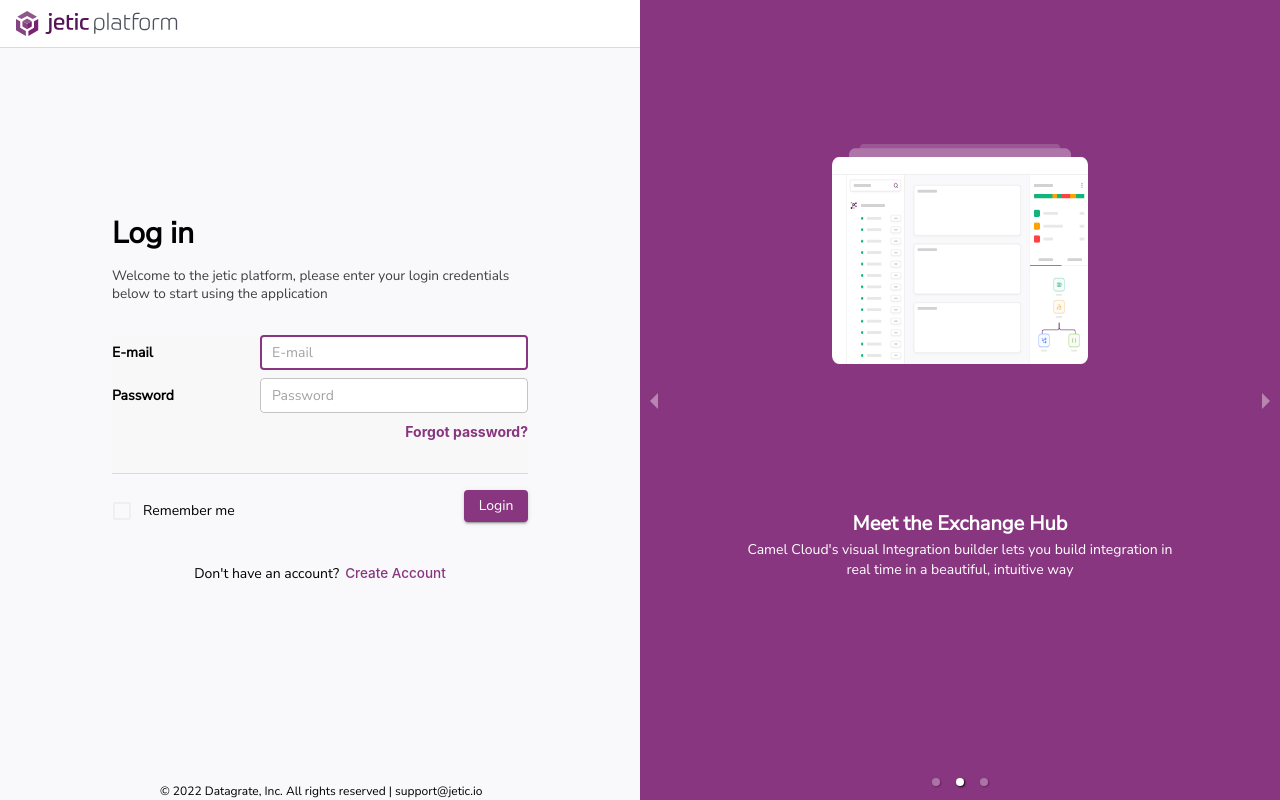
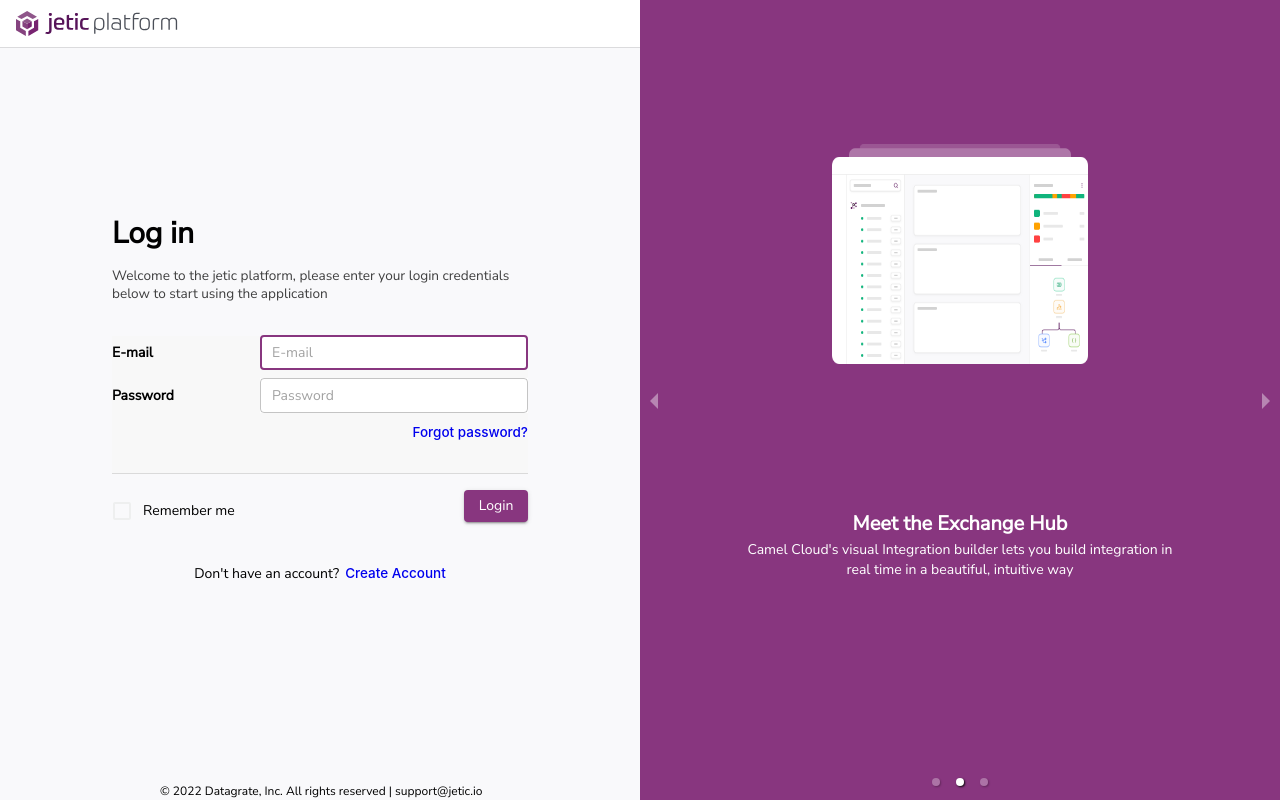
Before and after one commit to Shahbaz-Khawaja/supabase-app, a React (Create React App) app: page / in a window 1280 px wide. Built offline with nearby package versions, Linux system fonts and the light colour scheme.

Commit message:
done-ui-design-mui

```diff
--- a/src/components/Forms/LoginInputForm/LoginInputForm.js
+++ b/src/components/Forms/LoginInputForm/LoginInputForm.js
@@ -7,7 +7,6 @@ import {
   FormControlLabel,
   Checkbox,
   Typography,
-  Link,
   Divider,
   Box,
 } from "@mui/material";
@@ -15,6 +14,7 @@ import {
   useStyles,
   style,
 } from "components/Forms/LoginInputForm/LoginInputForm.style";
+import { Link } from "react-router-dom";
 import CustomTextField from "components/CustomTextField/CustomTextField";
 import { PASSWORD_RECOVERY_URL } from "utils/constants/constants";
 
@@ -66,11 +66,7 @@ const LoginInputForm = () => {
             />
 
             <div className={classes.forgotPassword}>
-              <Link
-                href={PASSWORD_RECOVERY_URL}
-                underline="none"
-                sx={{ ...style.label }}
-              >
+              <Link to={PASSWORD_RECOVERY_URL} className={classes.link}>
                 Forgot password?
               </Link>
             </div>
--- a/src/components/Forms/LoginInputForm/LoginInputForm.style.js
+++ b/src/components/Forms/LoginInputForm/LoginInputForm.style.js
@@ -1,6 +1,7 @@
 import { makeStyles } from "@mui/styles";
 
-export const useStyles = makeStyles({
+export const useStyles = makeStyles((theme) => {
+  return {
     field: {
       display: "flex",
       justifyContent: "space-between",
@@ -20,13 +21,18 @@ export const useStyles = makeStyles({
       justifyContent: "space-between",
       marginTop: "1rem",
     },
+    link: {
+      textDecoration: "none",
+      fontSize: "13.5px",
+      fontWeight: "500",
+      "&:active": {
+        color: theme.palette.primary.main,
+      },
+    },
+  };
 });
 
 export const style = {
-  label: {
-    fontSize: "14px",
-    fontWeight: "bold",
-  },
   loginBtn: {
     fontSize: "14px",
     padding: "4px 6px",
--- a/src/views/login/LoginPage.js
+++ b/src/views/login/LoginPage.js
@@ -1,7 +1,8 @@
 import React from "react";
-import { useStyles, style } from "views/login/LoginPage.style";
+import { useStyles } from "views/login/LoginPage.style";
 import LoginInputForm from "components/Forms/LoginInputForm/LoginInputForm";
-import { Typography, Link } from "@mui/material";
+import { Typography } from "@mui/material";
+import { Link } from "react-router-dom";
 import { REGISTRATION_URL } from "utils/constants/constants";
 
 const LoginPage = () => {
@@ -21,7 +22,8 @@ const LoginPage = () => {
           <Typography variant="body2" sx={{ mr: "6px" }}>
             Don&apos;t have an account?
           </Typography>
-          <Link href={REGISTRATION_URL} underline="none" sx={{ ...style.link }}>
+
+          <Link to={REGISTRATION_URL} className={classes.link}>
             Create Account
           </Link>
         </div>
--- a/src/views/login/LoginPage.style.js
+++ b/src/views/login/LoginPage.style.js
@@ -1,6 +1,7 @@
 import { makeStyles } from "@mui/styles";
 
-export const useStyles = makeStyles({
+export const useStyles = makeStyles((theme) => {
+  return {
     loginContent: {
       display: "flex",
       flexDirection: "column",
@@ -17,11 +18,13 @@ export const useStyles = makeStyles({
       justifyContent: "center",
       alignItems: "baseline",
     },
-});
-
-export const style = {
     link: {
+      textDecoration: "none",
       fontSize: "13.5px",
       fontWeight: "500",
+      "&:active": {
+        color: theme.palette.primary.main,
+      },
     },
   };
+});
--- a/src/views/passwordRecovery/PasswordRecoveryPage.js
+++ b/src/views/passwordRecovery/PasswordRecoveryPage.js
@@ -1,9 +1,7 @@
 import React from "react";
-import { Link, Typography } from "@mui/material";
-import {
-  useStyles,
-  style,
-} from "views/passwordRecovery/PasswordRecoveryPage.style";
+import { Typography } from "@mui/material";
+import { Link } from "react-router-dom";
+import { useStyles } from "views/passwordRecovery/PasswordRecoveryPage.style";
 import PasswordRecoveryForm from "components/Forms/PasswordRecoveryForm/PasswordRecoveryForm";
 import { BASE_URL } from "utils/constants/constants";
 
@@ -21,7 +19,7 @@ const PasswordRecoveryPage = () => {
         <PasswordRecoveryForm />
       </div>
       <div className={classes.center}>
-        <Link href={BASE_URL} underline="none" sx={{ ...style.label }}>
+        <Link to={BASE_URL} className={classes.link}>
           Back to Login
         </Link>
       </div>
--- a/src/views/passwordRecovery/PasswordRecoveryPage.style.js
+++ b/src/views/passwordRecovery/PasswordRecoveryPage.style.js
@@ -1,6 +1,7 @@
 import { makeStyles } from "@mui/styles";
 
-export const useStyles = makeStyles({
+export const useStyles = makeStyles((theme) => {
+  return {
     mainContent: {
       display: "flex",
       flexDirection: "column",
@@ -14,13 +15,18 @@ export const useStyles = makeStyles({
       marginTop: "2rem",
       textAlign: "center",
     },
+    link: {
+      textDecoration: "none",
+      fontSize: "13.5px",
+      fontWeight: "500",
+      "&:active": {
+        color: theme.palette.primary.main,
+      },
+    },
+  };
 });
 
 export const style = {
-  label: {
-    fontSize: "14px",
-    fontWeight: "bold",
-  },
   loginBtn: {
     fontSize: "14px",
     padding: "4px 6px",
--- a/src/views/signup/SignUpPage.js
+++ b/src/views/signup/SignUpPage.js
@@ -1,6 +1,7 @@
 import React from "react";
-import { Typography, Link } from "@mui/material";
-import { useStyles, style } from "views/signup/SignUpPage.style";
+import { Typography } from "@mui/material";
+import { Link } from "react-router-dom";
+import { useStyles } from "views/signup/SignUpPage.style";
 import SignUpForm from "components/Forms/SignupForm/SignUpForm";
 import { BASE_URL } from "utils/constants/constants";
 
@@ -20,7 +21,7 @@ const SignUpPage = () => {
         <Typography variant="body2" sx={{ mr: "6px" }}>
           Already have an account?
         </Typography>
-        <Link href={BASE_URL} underline="none" sx={{ ...style.link }}>
+        <Link to={BASE_URL} className={classes.link}>
           Login
         </Link>
       </div>
--- a/src/views/signup/SignUpPage.style.js
+++ b/src/views/signup/SignUpPage.style.js
@@ -1,6 +1,7 @@
 import { makeStyles } from "@mui/styles";
 
-export const useStyles = makeStyles({
+export const useStyles = makeStyles((theme) => {
+  return {
     mainContent: {
       display: "flex",
       flexDirection: "column",
@@ -15,11 +16,13 @@ export const useStyles = makeStyles({
       display: "flex",
       justifyContent: "center",
     },
-});
-
-export const style = {
     link: {
-    fontWeight: "bold",
+      textDecoration: "none",
       fontSize: "13.5px",
+      fontWeight: "500",
+      "&:active": {
+        color: theme.palette.primary.main,
+      },
     },
   };
+});
```
Lines whose indentation alone changed are shown as unchanged.
